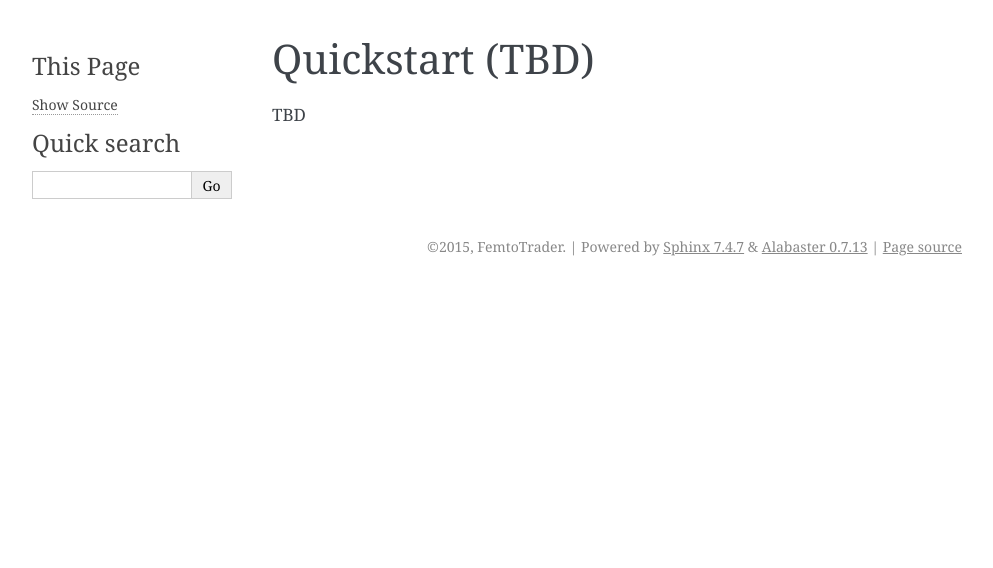
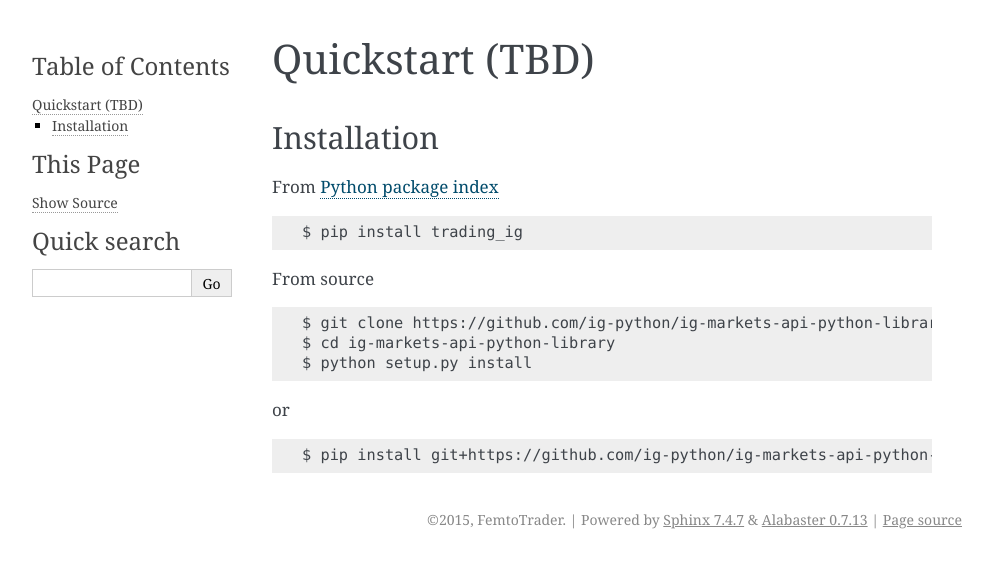
Before and after one commit to ig-python/trading-ig, a Sphinx documentation site: the page built from docs/source/quickstart.rst, in a window 1280 px wide. Shown: the top 568 px of the page, without its empty margins (148-1141 px from the left). Built offline with Sphinx 7.4.7, drawn with Linux system fonts in a browser that asks for light colours.

Commit message:
Restructuring the docs

```diff
--- a/docs/source/quickstart.rst
+++ b/docs/source/quickstart.rst
@@ -1,4 +1,25 @@
 Quickstart (TBD)
 ==================
 
-TBD
+Installation
+------------
+
+From `Python package index <https://pypi.org/project/trading_ig/>`_
+
+::
+
+    $ pip install trading_ig
+
+From source
+
+::
+
+    $ git clone https://github.com/ig-python/ig-markets-api-python-library
+    $ cd ig-markets-api-python-library
+    $ python setup.py install
+
+or
+
+::
+
+    $ pip install git+https://github.com/ig-python/ig-markets-api-python-library
```
Also changed, not shown: README.rst (+94 -2 lines), docs/source/index.rst (+33 -1 lines), docs/source/readme.rst (deleted, +0 -60 lines).
